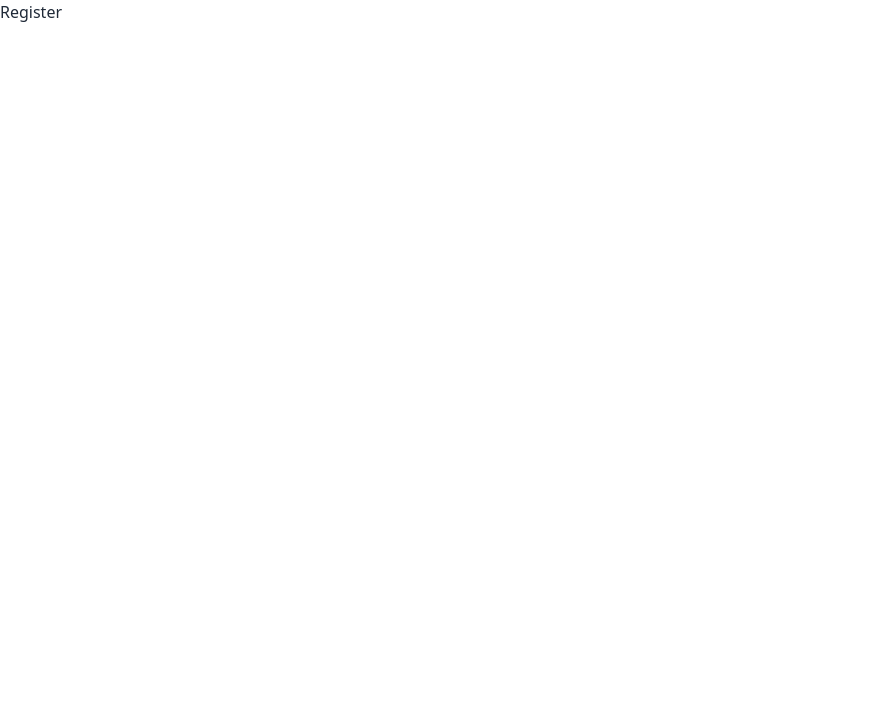
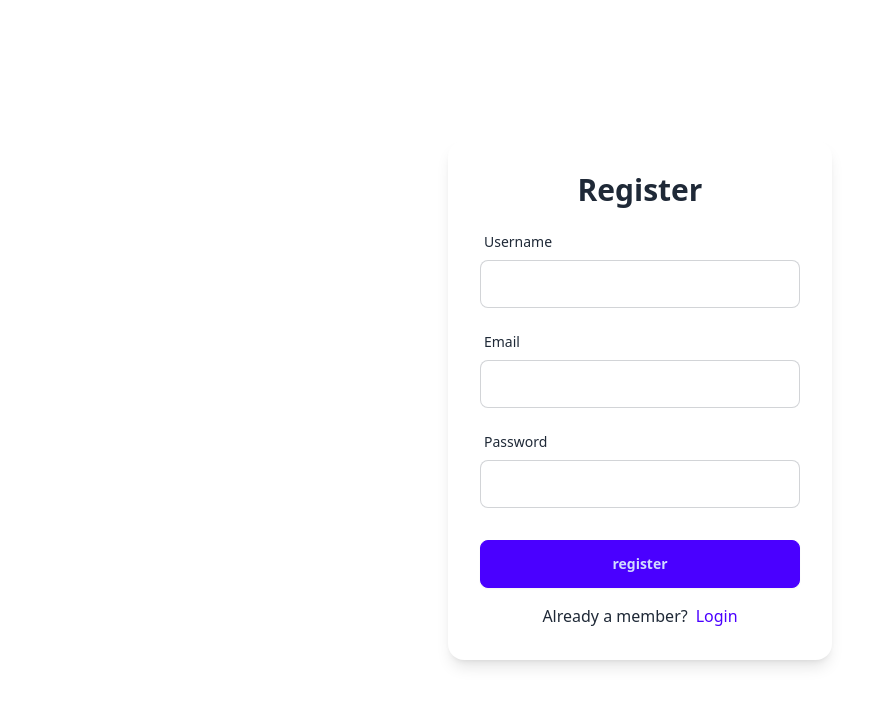
Before and after one commit to Musakalamz/Comfy, a React (Vite) app: page /register in a window 1280 px wide. Shown: the top 706 px of the page, without its empty margins (0-893 px from the left). Built offline with nearby package versions, Linux system fonts and the light colour scheme.

Commit message:
Register Page

```diff
--- a/src/pages/Register.jsx
+++ b/src/pages/Register.jsx
@@ -1,5 +1,33 @@
+import { FormInput, SubmitBtn } from "../components";
+import { Form, Link } from "react-router-dom";
+
 function Register() {
-  return <div>Register</div>;
+  return (
+    <section className="h-screen grid place-items-center">
+      <Form
+        method="POST"
+        className="card w-96 p-8 bg-base-100 shadow-lg flex flex-col gap-y-4"
+      >
+        <h4 className="text-center text-3xl font-bold">Register</h4>
+        <FormInput type="text" label="username" name="username" />
+        <FormInput type="email" label="email" name="email" />
+        <FormInput type="password" label="password" name="password" />
+        <div className="mt-4">
+          <SubmitBtn text="register" />
+        </div>
+
+        <p className="text-center">
+          Already a member?
+          <Link
+            to="/login"
+            className="ml-2 link link-hover link-primary capitalize"
+          >
+            login
+          </Link>
+        </p>
+      </Form>
+    </section>
+  );
 }
 
 export default Register;
```
